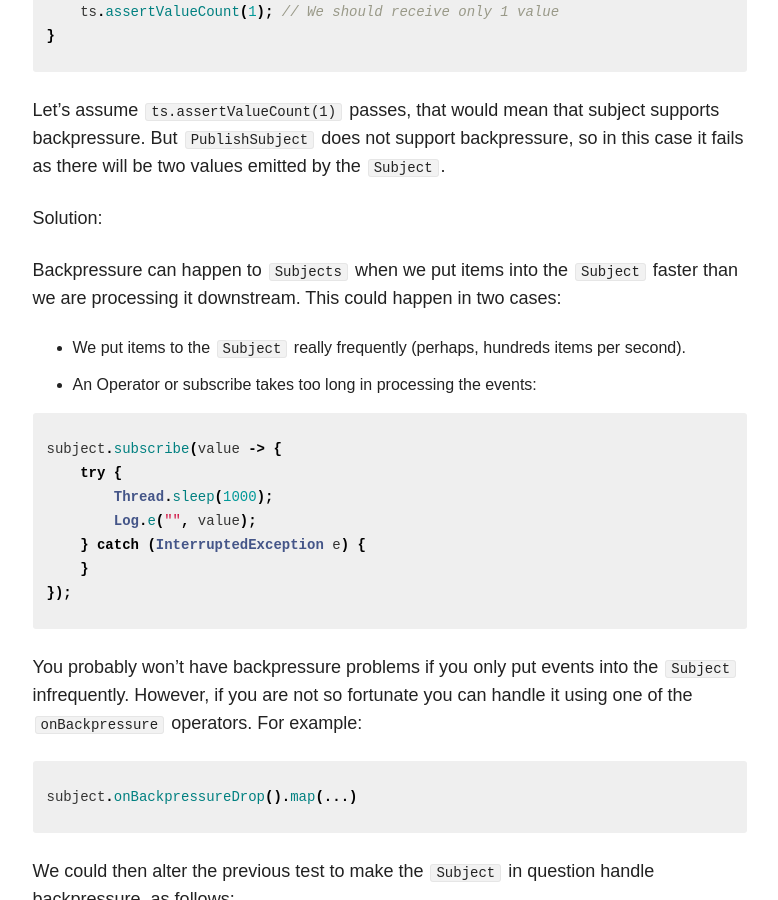
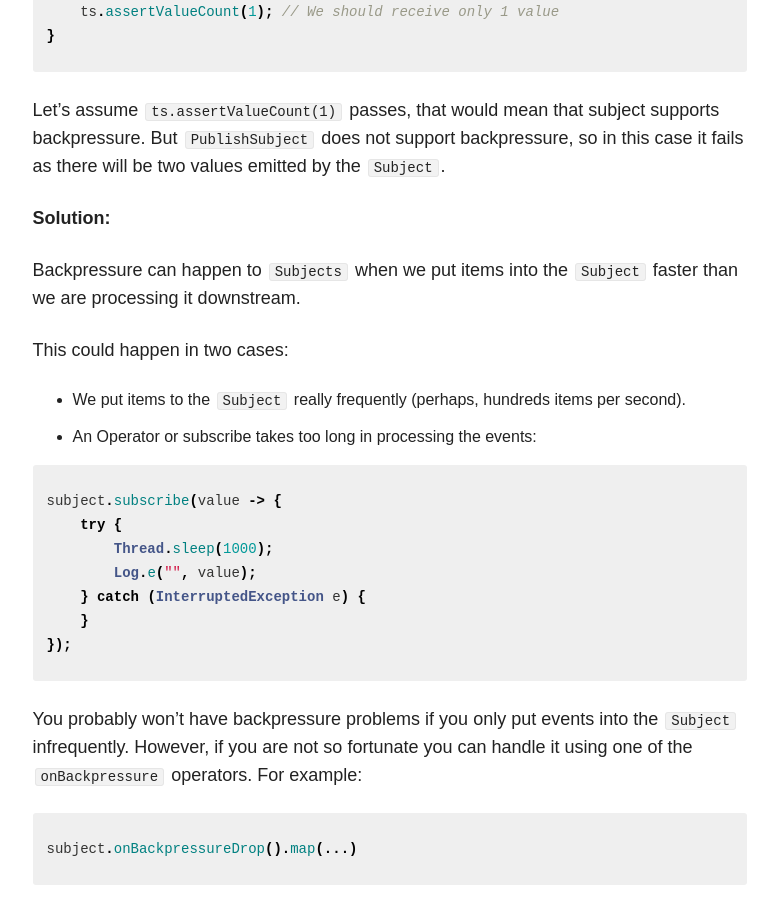
Before and after one commit to upday/upday.github.io, a Jekyll site: the page built from _posts/blog/2016-07-18-subjects.md, in a window 1280 px wide and 900 px high, scrolled down 2785 px. Shown: the whole window, without its empty margins (347-1125 px from the left). Built offline with Jekyll 4.4.1, drawn with Linux system fonts in a browser that asks for light colours; nearby versions of some CDN libraries; some of the changed lines change nothing that is shown.

Commit message:
small ui changes

```diff
--- a/_config.yml
+++ b/_config.yml
@@ -5,8 +5,8 @@ locale: en_US
 description: Welcome! In our blog we share all the stuff that we - the tech dudettes & dudes of upday - struggled or had some fun with. Feel free to shoot us a message @UpdayDevs
 logo: site-logo.svg
 search: true
-url: https://upday.github.io
-#url: http://localhost:4000
+#url: https://upday.github.io
+url: http://localhost:4000
 # Jekyll configuration
 
 permalink:   /:categories/:title/
--- a/_posts/blog/2016-07-18-subjects.md
+++ b/_posts/blog/2016-07-18-subjects.md
@@ -79,10 +79,12 @@ public void check_backpressure_support() {
 
 Let’s assume ``ts.assertValueCount(1)`` passes, that would mean that subject supports backpressure. But ``PublishSubject`` does not support backpressure, so in this case it fails as there will be two values emitted by the ``Subject``.
 
-Solution:
+**Solution:**
 
 Backpressure can happen to ``Subjects`` when we put items into the ``Subject`` faster than we are processing it downstream.
+
 This could happen in two cases:
+
 - We put items to the ``Subject`` really frequently (perhaps, hundreds items per second).
 - An Operator or subscribe takes too long in processing the events:
 
@@ -127,7 +129,7 @@ An additional challenge comes with ``subscribeOn``, it specifies on what thread
 To use subscribeOn properly we have to know how the stream started - if it was created from ``Observable.create``, ``Observable.from``, ``Observable.just`` or it was a ``Subject``.
 As I’ve mentioned in my <a href="https://upday.github.io/blog/subscribe_on/">previous post</a>, ``subscribeOn`` does not work with the ``Subjects``.
 
-Solution:
+**Solution:**
 
 If you want the downstream to be executed on another thread than the one where the onNext was triggered, always call ``subject.observeOn(...)`` before.
 
```
